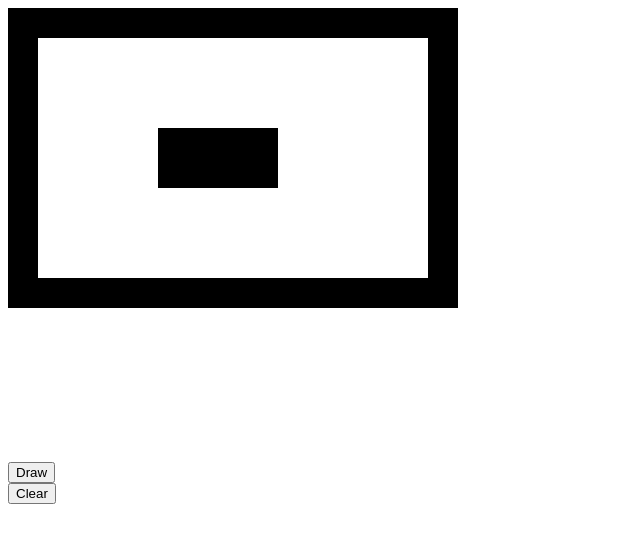
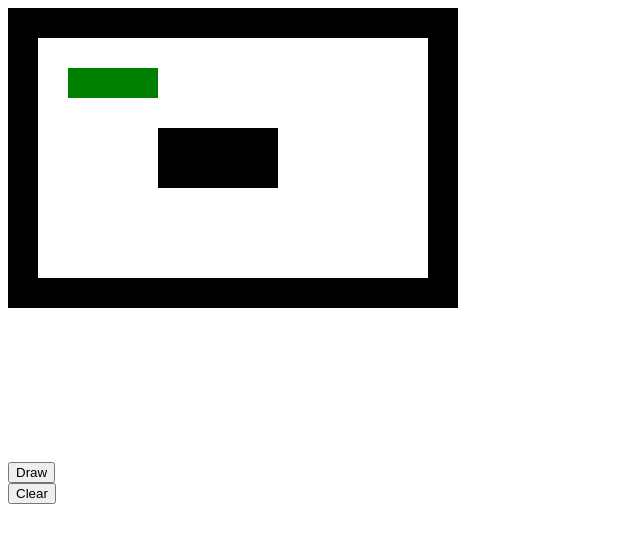
Before and after one commit to SomethingClever76/GamesDemo, a plain HTML site: page snake/canvas.html in a window 1280 px wide. Shown: the whole page, without its empty margins (0-640 px from the left). Drawn offline with Linux system fonts and the light colour scheme.

Commit message:
Added function to draw the snake.

```diff
--- a/snake/canvas.html
+++ b/snake/canvas.html
@@ -14,17 +14,48 @@
     <canvas id="canvas" width="450" height="450"></canvas> <br />
     <input type="button" onclick="draw()" value="Draw" /> <br />
     <input type="button" onclick="remove()" value="Clear" /> <br />
-    <!-- <br />
-    <br />
-    <br />
-    <p>Click the button to see the array values after the split.</p>
-    <button onclick="splitString()">Try it!</button>
-    <p id="answer"></p> -->
 
     <script>
-        let canvas = document.getElementById("canvas");
-        let ctx = canvas.getContext("2d");
-        let board = [
+        // let canvas = document.getElementById("canvas");
+        // let ctx = canvas.getContext("2d");
+        // let board = [
+        //     "###############",
+        //     "#             #",
+        //     "#             #",
+        //     "#             #",
+        //     "#    ####     #",
+        //     "#    ####     #",
+        //     "#             #",
+        //     "#             #",
+        //     "#             #",
+        //     "###############"
+        // ];
+        // function draw() {
+        //     ctx.fillStyle = "blue";
+        //     ctx.fillRect(0, 0, 30, 30);
+        // }
+
+        // function remove() {
+        //     ctx.clearRect(0, 0, 300, 300);
+        // }
+
+        // let currentYoffset = 0;
+        // let squareSize = 30;
+        // board.forEach(function checkLine(line) {
+        //     line = line.split('');
+        //     let currentXoffset = 0;
+        //     line.forEach(function checkCharacter(character) {
+        //         if (character === '#') {
+        //             ctx.fillStyle = "black";
+        //             ctx.fillRect(currentXoffset, currentYoffset, squareSize, squareSize);
+        //         }
+        //         currentXoffset += squareSize;
+        //     });
+        //     currentYoffset += squareSize;
+        // });
+
+        let game = {
+            board: [
                 "###############",
                 "#             #",
                 "#             #",
@@ -35,30 +66,75 @@
                 "#             #",
                 "#             #",
                 "###############"
-        ];
-        function draw() {
-            ctx.fillStyle = "blue";
-            ctx.fillRect(0, 0, 30, 30);
+            ]
         }
 
-        function remove() {
-            ctx.clearRect(0, 0, 300, 300);
-        }
+        let graphics = {
+            canvas: document.getElementById("canvas"),
+            squareSize: 30,
+            drawBoard: function () {
+                let ctx = graphics.canvas.getContext("2d");
+                let currentYoffset = 0;
 
-        let currentYoffset = 0;
-        let squareSize = 30;
-        board.forEach(function checkLine(line) {
+                game.board.forEach(function checkLine(line) {
                     line = line.split('');
                     let currentXoffset = 0;
                     line.forEach(function checkCharacter(character) {
                         if (character === '#') {
                             ctx.fillStyle = "black";
-                    ctx.fillRect(currentXoffset, currentYoffset, squareSize, squareSize);
+                            ctx.fillRect(currentXoffset, currentYoffset, graphics.squareSize, graphics.squareSize);
                         }
-                currentXoffset += squareSize;
+                        currentXoffset += graphics.squareSize;
                     });
-            currentYoffset += squareSize;
+                    currentYoffset += graphics.squareSize;
                 });
+            }
+        }
+
+        graphics.drawBoard();
+
+        let snake = {
+            parts: [
+                // head
+                { x: 4, y: 2 },
+                // middle
+                { x: 3, y: 2 },
+                // tail
+                { x: 2, y: 2 }
+            ],
+            // direction property
+            facing: "E",
+            // function to render the snake
+            drawSnake: function () {
+                let ctx = graphics.canvas.getContext("2d");
+                snake.parts.forEach(function drawPart(part) {
+                    let partXlocation = part.x * graphics.squareSize;
+                    let partYlocation = part.y * graphics.squareSize;
+                    ctx.fillStyle = "green";
+                    ctx.fillRect(partXlocation, partYlocation, graphics.squareSize, graphics.squareSize);
+                });
+            }
+        };
+
+        snake.drawSnake();
+
+        // let person = {
+        //     firstName: "Russel",
+        //     lastName: "Eich",
+        //     nickname: "Rusty",
+        //     sayHello: function Hello() {
+        //         alert(person.nickname + " " + person.lastName);
+        //     }
+        // };
+
+        // person.sayHello();
+
+        // < br />
+        // <br />
+        // <br />
+        // <p>Click the button to see the array values after the split.</p>
+        // <button onclick="splitString()">Try it!</button>
+        // <p id="answer"></p>
 
         // let luckyCatClub = ["Rusty", "Grace", "Markus", "Ruby", "Kyle", "Dominic"];
         // luckyCatClub.forEach(function sayName(name) {
```
Also changed, not shown: snake/snake.html (+1 -1 lines), snake/snakeVersion2.js (added, +68 -0 lines). Lines whose indentation alone changed are shown as unchanged.
